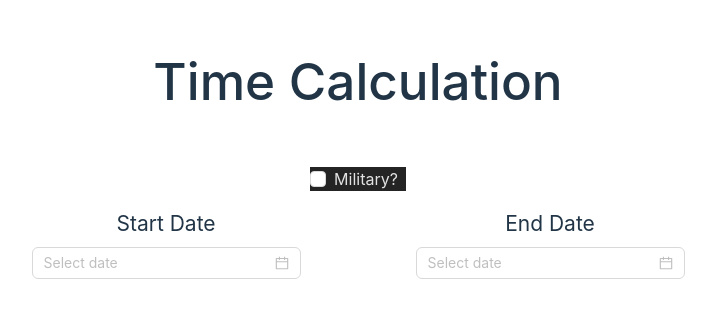
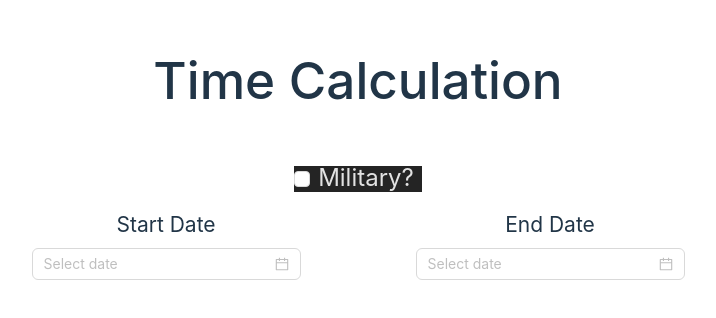
Before and after one commit to Luism27/time-calculation, a React (Vite) app: page / in a window 1280 px wide. Shown: the part 208-526 px from the top of the page, without its empty margins (282-998 px from the left). Built offline with nearby package versions, Linux system fonts and the light colour scheme.

Commit message:
checkbox text bigger

```diff
--- a/src/App.css
+++ b/src/App.css
@@ -40,3 +40,11 @@
 .read-the-docs {
   color: #888;
 }
+
+/* Might want to wrap a span around your checkbox text */
+.checkboxtext
+{
+  /* Checkbox text */
+  font-size: 150%;
+  display: inline;
+}
--- a/src/App.tsx
+++ b/src/App.tsx
@@ -24,7 +24,7 @@ function App() {
       <div className="card">
         <Row justify="center" style={{marginBottom: 20}}>
           <Col>
-            <Checkbox checked={!is12hours} onChange={onMilitaryChange} className='root'>Military?</Checkbox>
+            <Checkbox checked={!is12hours} onChange={onMilitaryChange} className='root'><span className='checkboxtext'>Military?</span></Checkbox>
           </Col>
         </Row>
         <Row justify="center">
```
